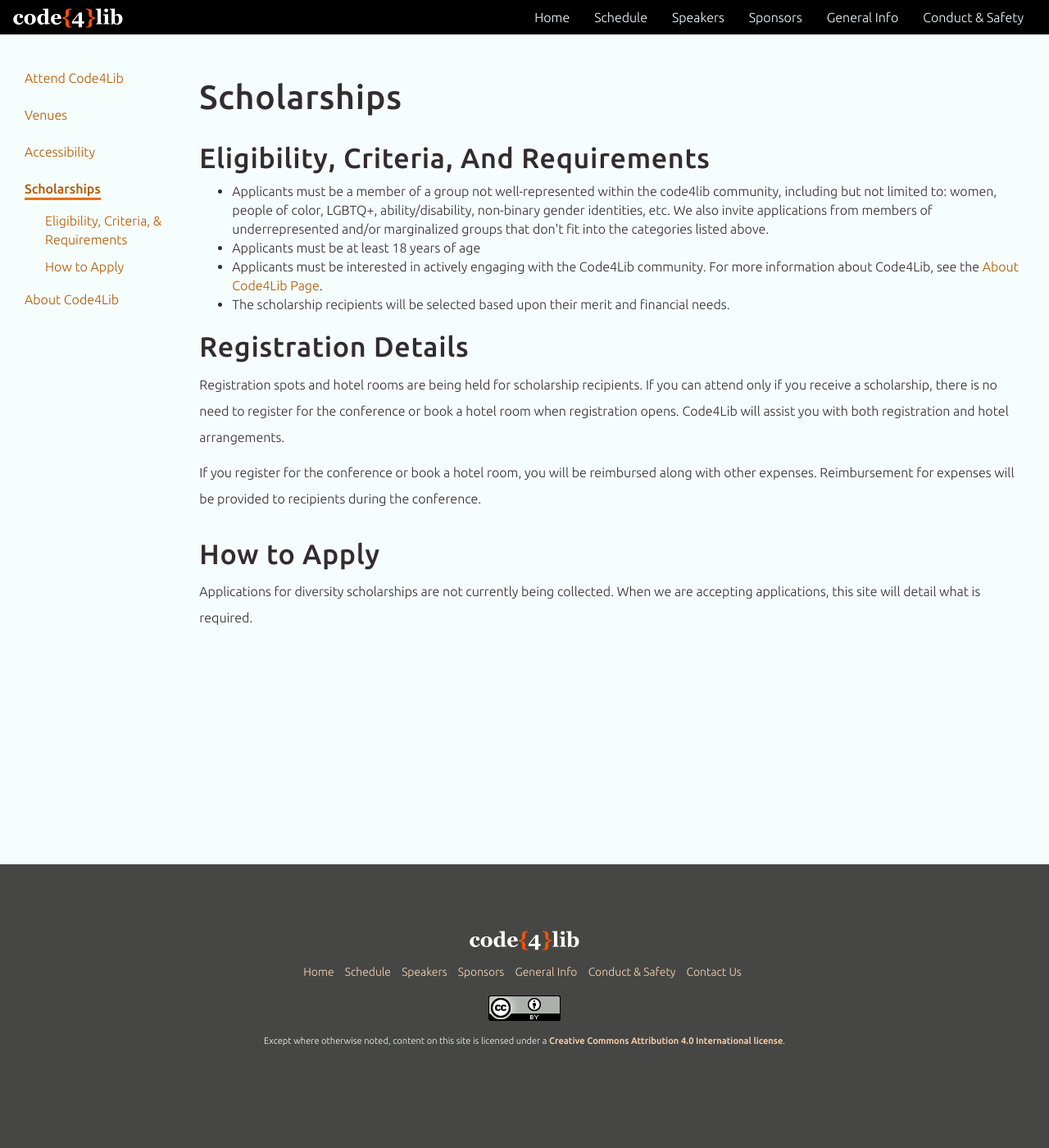
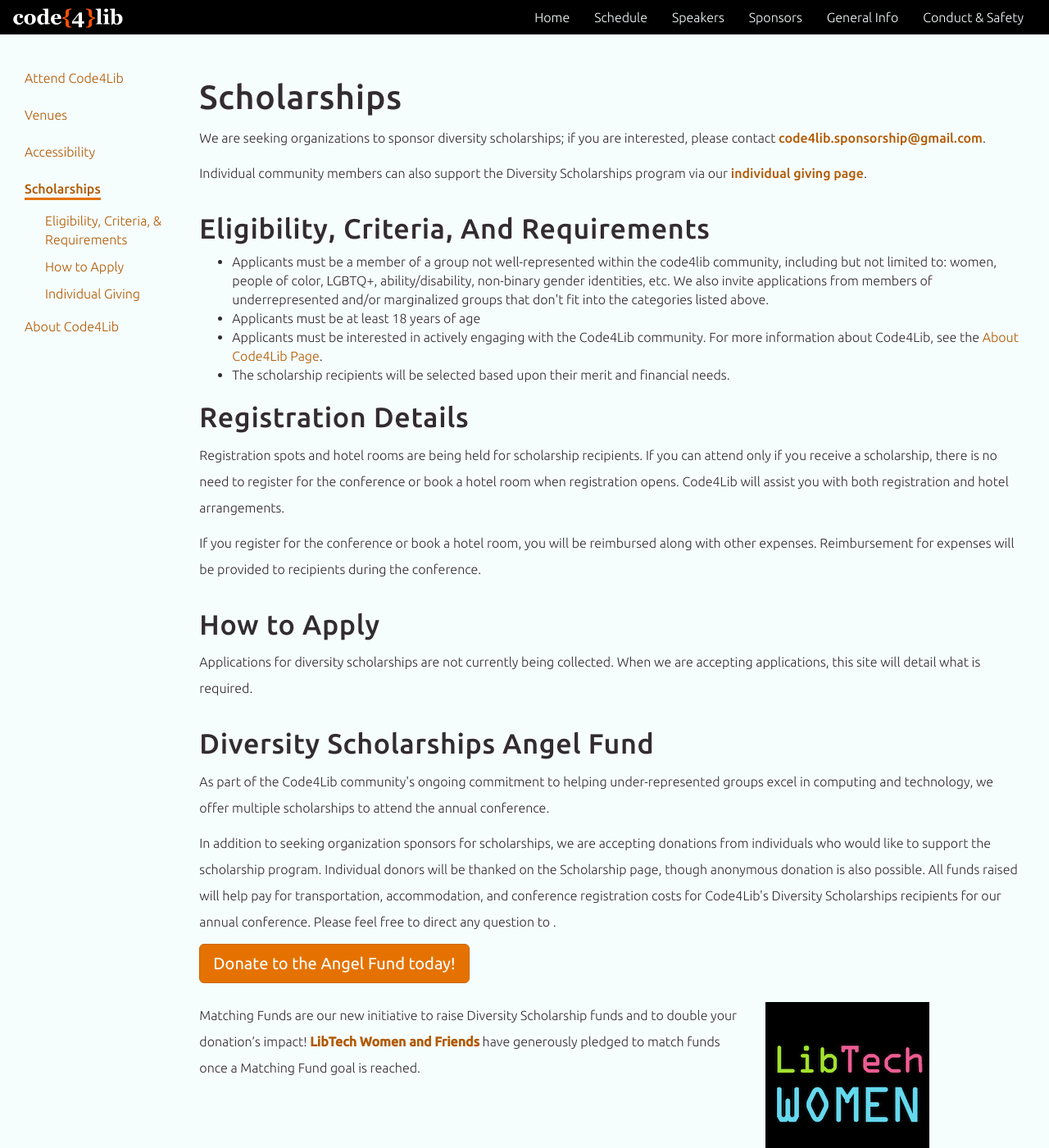
Before and after one commit to code4lib/2019.code4lib.org, a Jekyll site: the page built from general-info/scholarships.html, in a window 1280 px wide and 1400 px high. Shown: the whole window at 82% size. Built offline with Jekyll 4.4.1, drawn with Linux system fonts in a browser that asks for light colours; some web fonts are replaced.

Commit message:
open Angel Fund donations, closes #79
also expand use of data values in conf.yml ref #64

```diff
--- a/assets/js/thermometer.js
+++ b/assets/js/thermometer.js
@@ -1,5 +1,7 @@
-const key = '1l7zZGlulF9nHoPlrbUmt7nteqmkUsCOQirs_9T2gzgU'
-// first spreadsheet is donations, second is list of goals
+---
+---
+const key = '{{ site.data.conf.angel-fund.spreadsheet-key }}'
+// data is on separate worksheets of the same spreadsheet
 const donations_url = `https://spreadsheets.google.com/feeds/cells/${key}/1/public/basic?alt=json`
 const goals_url = `https://spreadsheets.google.com/feeds/cells/${key}/2/public/basic?alt=json`
 const total_url = `https://spreadsheets.google.com/feeds/cells/${key}/3/public/basic?alt=json`
--- a/general-info/angel-fund.html
+++ b/general-info/angel-fund.html
@@ -6,23 +6,29 @@
 				As part of the Code4Lib community's ongoing commitment to helping under-represented groups excel in computing and technology, we offer multiple scholarships to attend the annual conference.
 			</p>
 			<p>
-				In addition to seeking organization sponsors for scholarships, we are accepting donations from individuals who would like to support the scholarship program. Individual donors will be thanked on the Scholarship page, though anonymous donation is also possible.
+				In addition to seeking organization sponsors for scholarships, we are accepting donations from individuals who would like to support the scholarship program. Individual donors will be thanked on the Scholarship page, though anonymous donation is also possible. All funds raised will help pay for transportation, accommodation, and conference registration costs for Code4Lib's Diversity Scholarships recipients for our annual conference. Please feel free to direct any question to <a href="mailto:{{ site.conf.data.sponsor-contact-email }}">{{ site.conf.data.sponsor-contact-email }}</a>.
 			</p>
-			<p>
-				All funds raised will help pay for transportation, accommodation, and conference registration costs for Code4Lib's Diversity Scholarships recipients for our annual conference. Please feel free to direct any question to c4l2018-sponsor@umd.edu.
-			</p>
-			{% if site.data.conf.donate-link != '' %}
-			<p>
-				<a class="btn btn-primary btn-lg" href="{{ site.data.conf.donate-link}}" target="_blank">Donate to the Angel Fund today!</a>
-			</p>
+
+			{% if site.data.conf.angel-fund.show %}
+			<div>
+				<a class="btn btn-primary btn-lg" href="{{ site.data.conf.angel-fund.url }}" target="_blank">Donate to the Angel Fund today!</a>
+			</div><br>
 			{% endif %}
 
 			<div id="donation-total"></div>
 
-			<p>
-			Matching Funds are our new initiative to raise Diversity Scholarship funds and to double your donation’s impact! Generous individuals in the code4lib community have pledged to match funds once a Matching Fund goal is reached. When donating to the Angel Fund, you can designate which Matching Fund you would like to contribute.
+			<div class="row">
+				<p class="col-md-8">
+					Matching Funds are our new initiative to raise Diversity Scholarship funds and to double your donation’s impact! <a href="http://libtechwomen.org/"><strong>LibTech Women and Friends</strong></a> have generously pledged to match funds once a Matching Fund goal is reached.
 				</p>
+				<div class="col-md-4">
+					<a href="http://libtechwomen.org/">
+						<img class="img-responsive" src="/assets/img/sponsors/libtechwomen.jpg" alt="LibTechWomen">
+					</a>
+				</div>
+			</div>
 
+			{% if site.data.conf.angel-fund.thermometer %}
 				<div id="donation-thermometers"></div>
 
 				<!-- thermometer HTML/CSS based on https://codepen.io/robotballoon/pen/Fjnyp -->
@@ -50,10 +56,12 @@
 				      </div>
 				    </div>
 				</template>
+			{% endif %}
 		</div>
 	</div>
 </div>
 
-{% comment %} for donation "thermometer" display {% endcomment %}
+{% if site.data.conf.angel-fund.thermometer %}
 	<script src="{{ "/assets/js/thermometer.js" | relative_url }}"></script>
 	<style>@import url('{{ "/assets/css/thermometer.css" | relative_url }}') screen;</style>
+{% endif %}
--- a/general-info/scholarships.html
+++ b/general-info/scholarships.html
@@ -35,15 +35,12 @@
                 </div>
                 {% endif %}
 
-                {% if site.data.conf.donate-link != '' %}
+                <p>
+                    We are seeking organizations to sponsor diversity scholarships; if you are interested, please contact <a href="mailto:{{site.data.conf.sponsor-contact-email}}">{{site.data.conf.sponsor-contact-email}}</a>.
+                </p>
+                {% if site.data.conf.angel-fund.show %}
                     <p>
-                        We are seeking organizations to sponsor diversity scholarships;
-                        if you are interested, please
-                        contact <a href="mailto:{{site.data.conf.sponsor-contact-email}}">{{site.data.conf.sponsor-contact-email}}</a>.
-                    </p>
-                    <p>
-                        Individual community members can also support the Diversity Scholarships program via our
-                        <a href="{{ site.baseurl }}/general-info/angel-fund.html">individual giving page</a>.
+                        Individual community members can also support the Diversity Scholarships program via our <a href="{{ site.baseurl }}/general-info/angel-fund.html">individual giving page</a>.
                     </p>
                 {% endif %}
 
@@ -164,7 +161,6 @@
    </div>
 </div>
 
-
 <div class="container-fluid">
    <div class="row">
        <div class="col-xs-12">
@@ -205,4 +201,6 @@
    </div>
 </div>
 
-<!-- will "include_relative angel-fund.html" here when ready -->
+{% if site.data.conf.angel-fund.show %}
+    {% include_relative angel-fund.html %}
+{% endif %}
```
Also changed, not shown: other parts of general-info/scholarships.html (+2 -2 lines), _data/conf.yml (+7 -2 lines), assets/img/sponsors/libtechwomen.jpg (added). Lines whose indentation alone changed are shown as unchanged.
